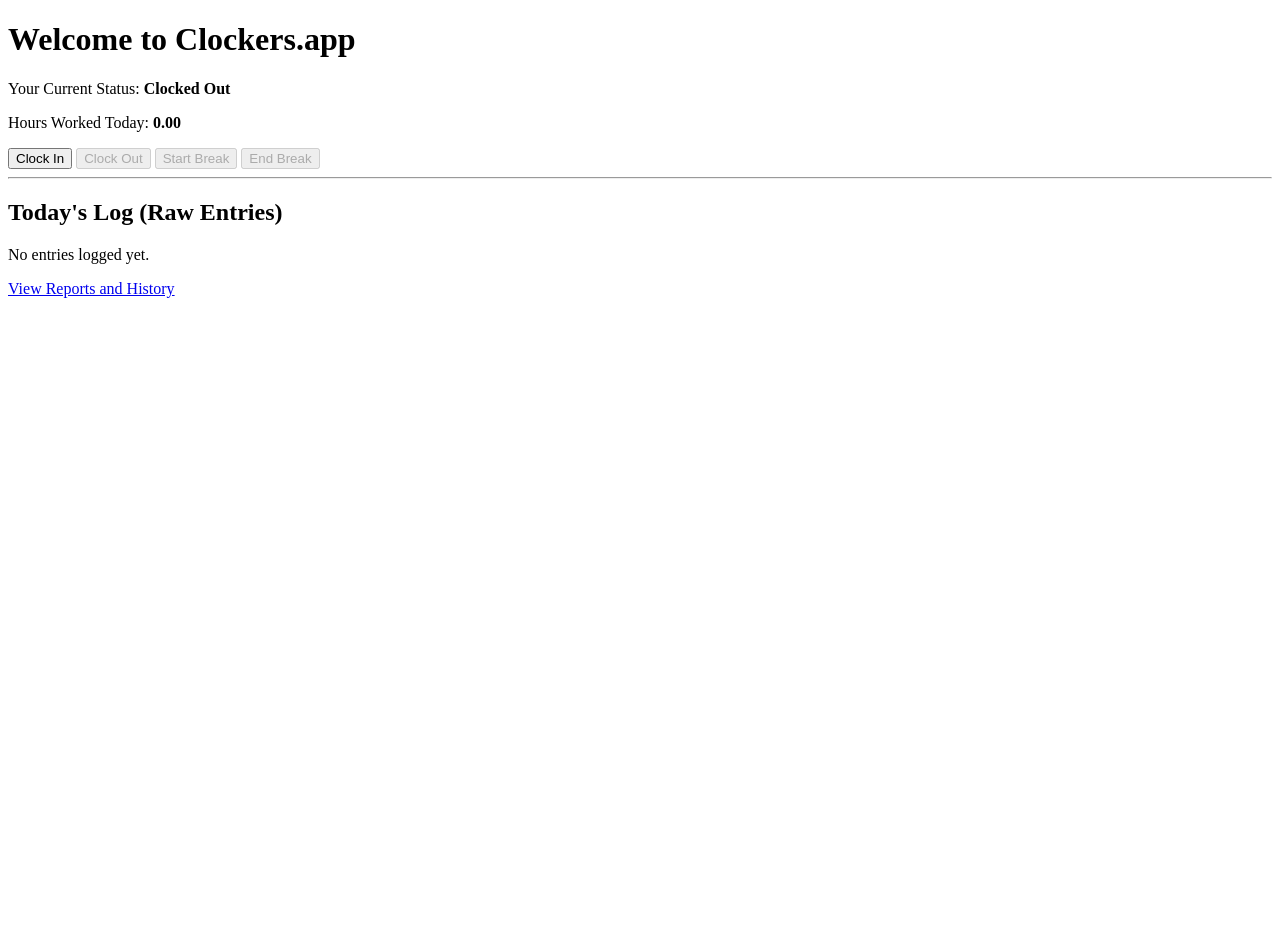
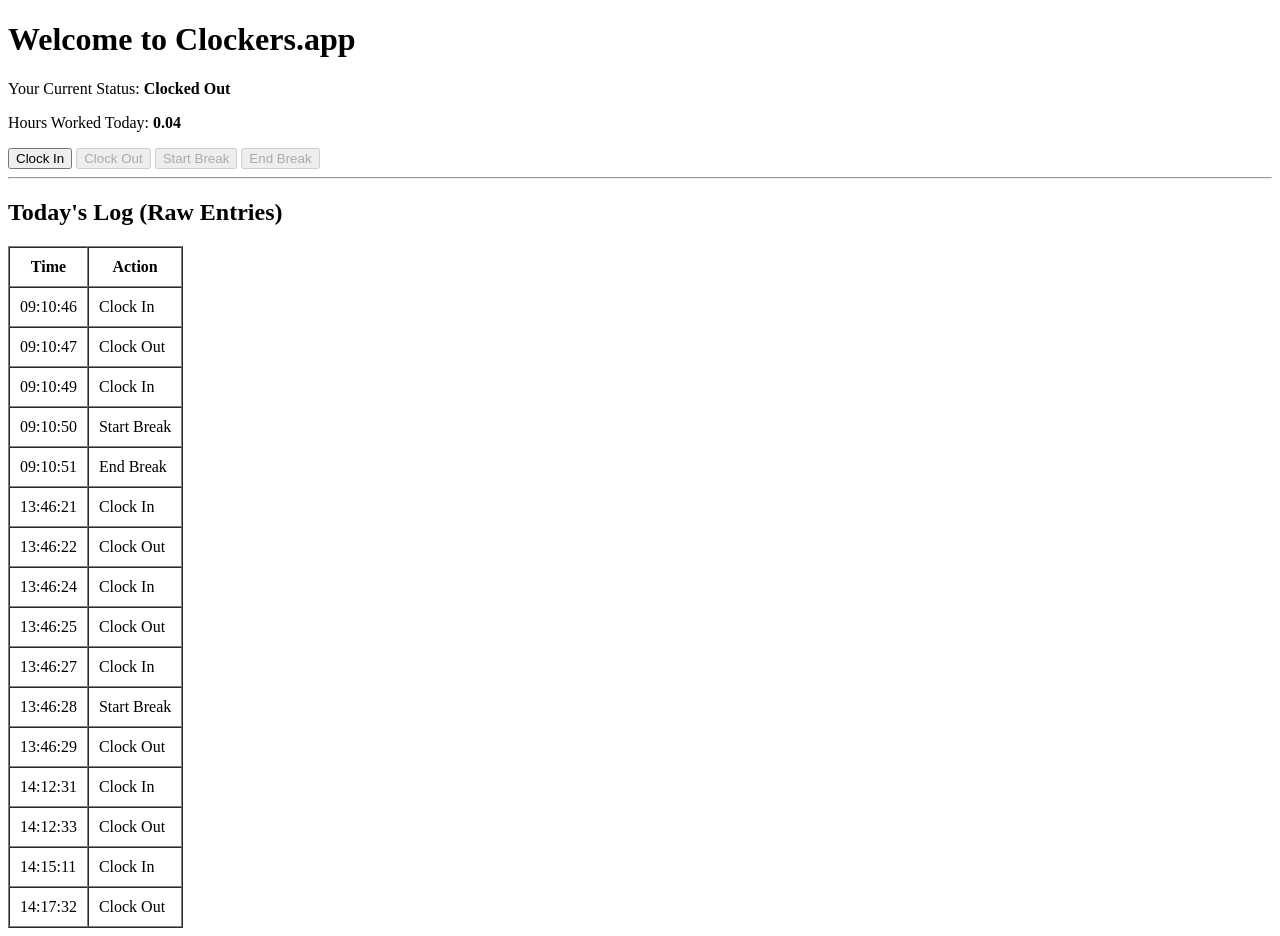
Before and after one commit to BHCGH92/milestone_project_3, a Django app: page / in a window 1280 px wide. Before the commit the page ends 298 px from the top, so only its background shows below. Run offline with Django 5.2, Linux system fonts and the light colour scheme; a user stored in the database is signed in; data comes from the database, SQL or seed files in the repository; both versions use the stored data as it was after the commit.

Commit message:
Added in the core time tracking function, made sure I could see initial test logs on dashboard and added in the reports page as well which will be built out later.

```diff
--- a/time_tracker/templates/time_tracker/dashboard.html
+++ b/time_tracker/templates/time_tracker/dashboard.html
@@ -47,10 +47,33 @@
 
     <hr>
 
-    <h2>Today's Log (Raw Entries)</h2>
-    <p>No entries logged yet.</p>
+   <h2>Today's Log (Raw Entries)</h2>
 
-    <p><a href="{% url 'reports' %}">View Reports and History</a></p>
-
+    {% if raw_logs_today %}
+        <table border="1" cellpadding="10" cellspacing="0">
+            <thead>
+                <tr>
+                    <th>Time</th>
+                    <th>Action</th>
+                </tr>
+            </thead>
+            <tbody>
+                {% for entry in raw_logs_today %}
+                <tr>
+                    <td>{{ entry.timestamp|date:"H:i:s" }}</td>
+                    <td>
+                        {% if entry.action_type == 'IN' %}Clock In
+                        {% elif entry.action_type == 'OUT' %}Clock Out
+                        {% elif entry.action_type == 'BREAK_START' %}Start Break
+                        {% elif entry.action_type == 'BREAK_END' %}End Break
+                        {% endif %}
+                    </td>
+                </tr>
+                {% endfor %}
+            </tbody>
+        </table>
+    {% else %}
+        <p>No clocking activity recorded today.</p>
+    {% endif %}
 </body>
 </html>
--- /dev/null
+++ b/time_tracker/utils.py
@@ -0,0 +1,60 @@
+# time_tracker/utils.py
+from datetime import timedelta
+from time_tracker.models import TimeEntry
+
+def calculate_time_period(user, start_date, end_date):
+    """
+    Calculates total work and break time for a given user within a date range,
+    returning durations as a float rounded to two decimal places (hours). Processing for payroll is easier this way.
+    """
+    entries = TimeEntry.objects.filter(
+        user=user,
+        date_only__range=(start_date, end_date)
+    ).order_by('timestamp')
+
+    total_work_time = timedelta()
+    total_break_time = timedelta()
+
+    clock_in_time = None
+    break_start_time = None
+
+    # 1. Iterate and pair entries
+    for entry in entries:
+        # State transitions based on the entry action_type
+
+        if entry.action_type == 'IN':
+            clock_in_time = entry.timestamp
+
+        elif entry.action_type == 'OUT' and clock_in_time:
+            total_work_time += (entry.timestamp - clock_in_time)
+            clock_in_time = None # Shift ended
+
+        elif entry.action_type == 'BREAK_START' and clock_in_time:
+            # When break starts, subtract the time worked SO FAR from the total_work_time,
+            # and pause the clock_in_time.
+            total_work_time -= (entry.timestamp - clock_in_time)
+            break_start_time = entry.timestamp
+
+        elif entry.action_type == 'BREAK_END' and break_start_time:
+            # When break ends, calculate break duration and add it to total_break_time.
+            total_break_time += (entry.timestamp - break_start_time)
+            break_start_time = None # Break ended
+            # IMPORTANT: Re-start the clock_in_time at the end of the break to measure subsequent work
+            clock_in_time = entry.timestamp
+
+    # --- CONVERSION TO DECIMAL HOURS ---
+
+    # Convert timedelta to total seconds
+    work_seconds = total_work_time.total_seconds()
+    break_seconds = total_break_time.total_seconds()
+
+    # Convert to hours (dividing by 3600) and round to two decimal places
+    work_hours_decimal = round(work_seconds / 3600, 2)
+    break_hours_decimal = round(break_seconds / 3600, 2)
+
+    # 2. Return results
+    return {
+        'work_duration': work_hours_decimal,
+        'break_duration': break_hours_decimal,
+        'raw_entries': entries
+    }
--- a/time_tracker/views.py
+++ b/time_tracker/views.py
@@ -5,6 +5,9 @@
 from django.contrib.auth.decorators import login_required
 from django.utils import timezone
 from .models import TimeEntry
+from datetime import date, timedelta
+from .utils import calculate_time_period
+from django.contrib.auth import get_user_model
 
 def get_user_status(user):
     """
@@ -76,10 +79,75 @@
     # Redirects user back to the dashboard
     return redirect('dashboard')
 
+User = get_user_model()
+
 @login_required
+
+
+
 def reports_view(request):
-    """
-    Placeholder for the historical reports and date-range filtering.
-    """
-    context = {}
+    # Set default date range to the last 7 days ending today
+    today = timezone.localdate()
+    default_start_date = today - timedelta(days=7)
+    date_from_str = request.GET.get('date_from')
+    date_to_str = request.GET.get('date_to')
+    user_id_str = request.GET.get('user_id') # For Admin report filtering
+
+    # --- 1. Define User (Who is the report for?) ---
+    target_user = request.user
+
+    # Allow Admins to select any user
+    if request.user.is_staff and user_id_str:
+        try:
+            target_user = User.objects.get(id=user_id_str)
+        except User.DoesNotExist:
+            pass # Default to current user if requested user is not found
+
+    # --- 2. Define Date Range ---
+    try:
+        # Parse dates from the form input, or use the default range
+        date_from = date.fromisoformat(date_from_str) if date_from_str else default_start_date
+        date_to = date.fromisoformat(date_to_str) if date_to_str else today
+    except ValueError:
+        # Fallback if date format is invalid
+        date_from = default_start_date
+        date_to = today
+
+    # Ensure date_to is not before date_from
+    if date_to < date_from:
+        date_to = date_from
+
+    # --- 3. Calculate Report Data ---
+    # Call the calculation utility with the determined user and date range
+    results = calculate_time_period(target_user, date_from, date_to)
+
+    context = {
+        'date_from': date_from.isoformat(), # Used to pre-fill the form fields
+        'date_to': date_to.isoformat(),     # Used to pre-fill the form fields
+        'target_user': target_user,
+        'is_admin': request.user.is_staff,
+        'users': User.objects.all().order_by('username') if request.user.is_staff else None,
+        'total_work_time': results['work_duration'],
+        'total_break_time': results['break_duration'],
+        'raw_entries': results['raw_entries'], # Raw data for detailed breakdown
+    }
     return render(request, 'time_tracker/reports.html', context)
+
+@login_required
+def dashboard(request):
+    user_status = get_user_status(request.user)
+
+    # --- Integration Start ---
+    today = timezone.localdate() # Get today's date
+
+    # We pass the same date for start and end to calculate today's hours
+    results = calculate_time_period(request.user, today, today)
+
+    # --- Integration End ---
+
+    context = {
+        'current_status': user_status,
+        'hours_today': results['work_duration'],
+        'raw_logs_today': results['raw_entries']
+    }
+    return render(request, 'time_tracker/dashboard.html', context)
```
Also changed, not shown: time_tracker/templates/time_tracker/reports.html (added, +74 -0 lines), db.sqlite3.
